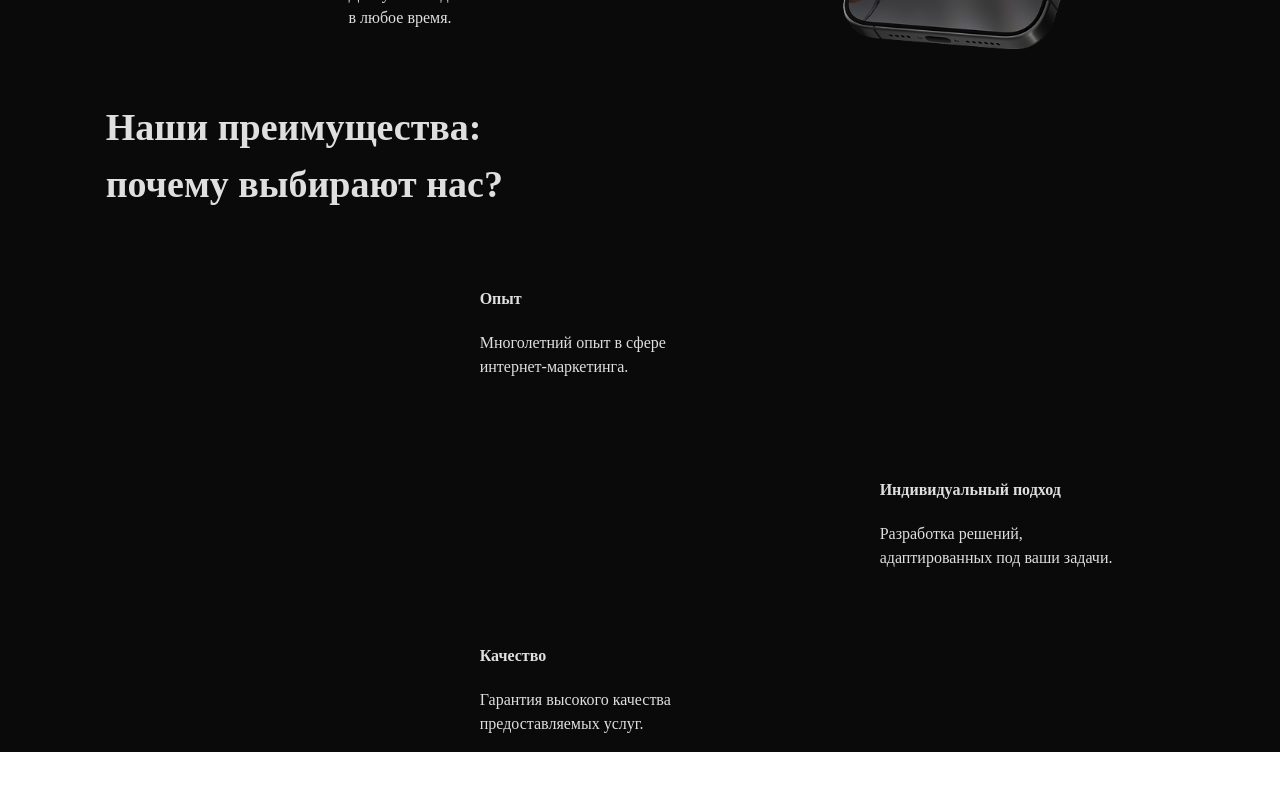
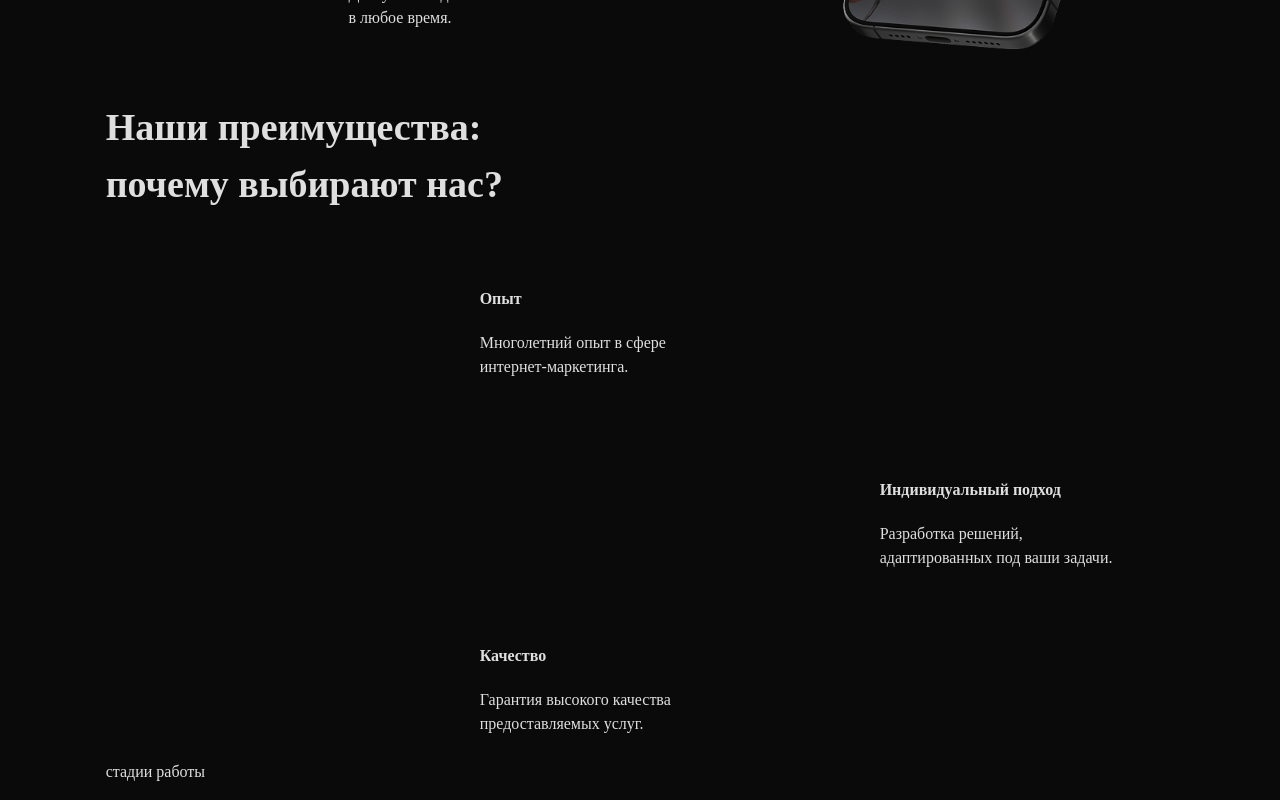
Before and after one commit to Jet-Green/firetechno-landing, a Nuxt app: page / in a window 1280 px wide. Shown: the part 1854-2654 px from the top of the page. Before the commit the page ends 2606 px from the top, so only its background shows below. Built offline with nearby package versions, Linux system fonts and the light colour scheme.

Commit message:
stages of work

```diff
--- /dev/null
+++ b/components/Landing/StagesOfWork.vue
@@ -0,0 +1,5 @@
+<script setup></script>
+<template>
+стадии работы
+</template>
+<style scoped lang="scss"></style>
--- a/pages/index.vue
+++ b/pages/index.vue
@@ -17,6 +17,9 @@
       <v-col cols="12" lg="11">
         <LandingWhyUs />
       </v-col>
+      <v-col cols="12" lg="11">
+        <LandingStagesOfWork />
+      </v-col>
     </v-row>
   </v-container>
 </template>
```
